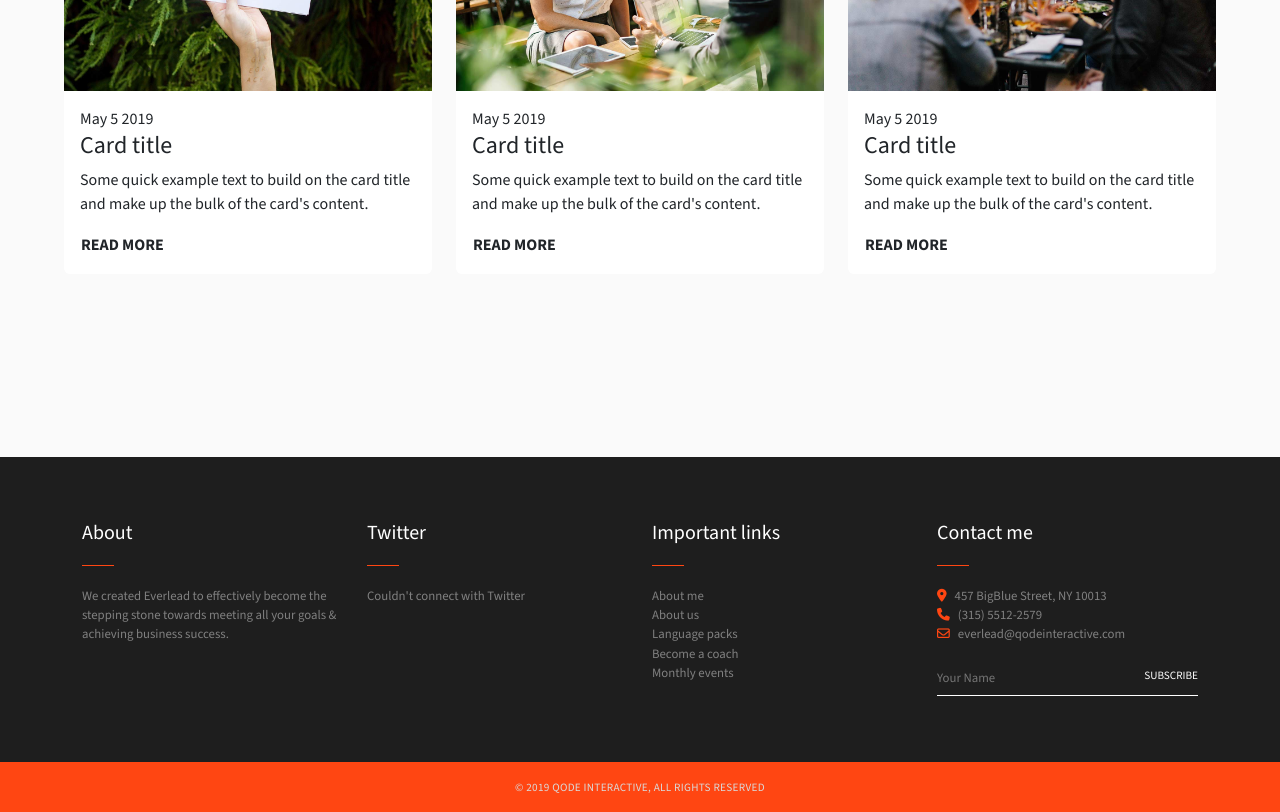
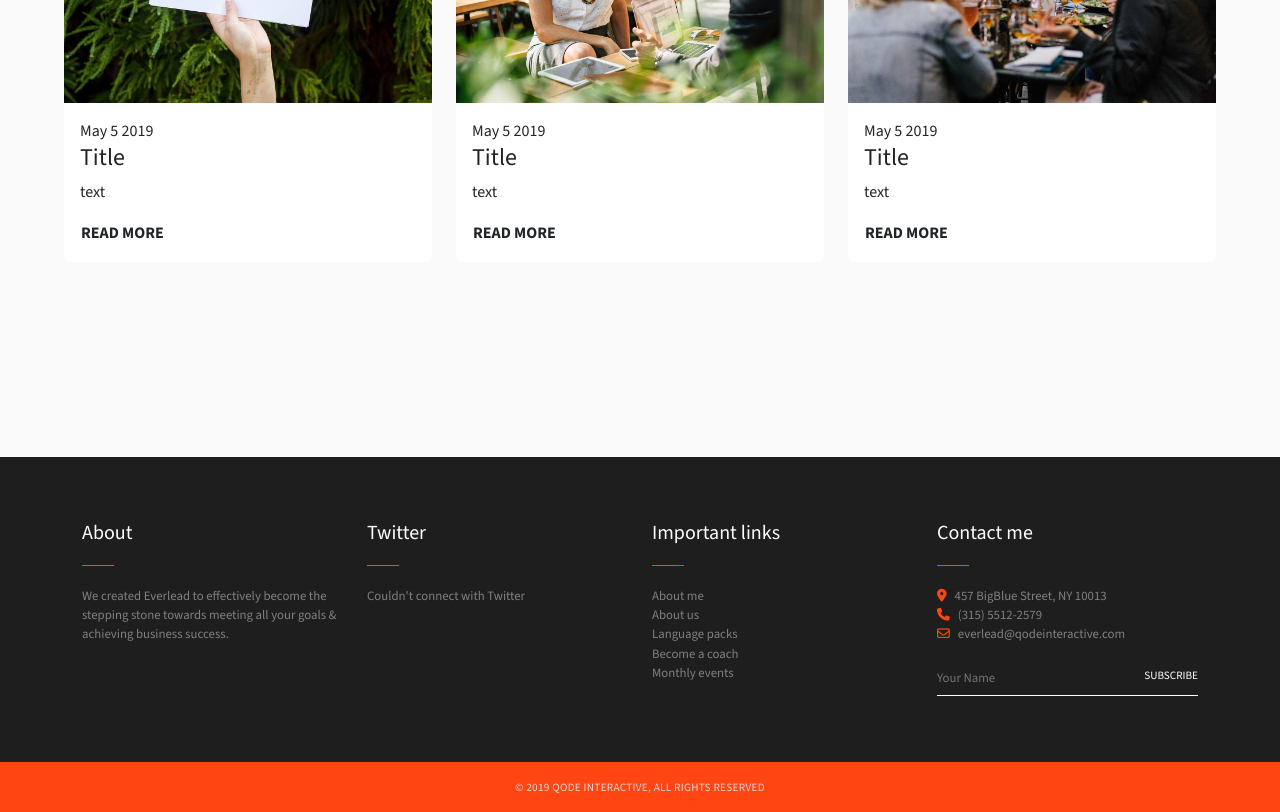
Before and after one commit to sabino-olivieri/proj-html-vuejs, a Vue app: page / in a window 1280 px wide. Shown: the part 3260-4072 px from the top of the page. Built offline with nearby package versions, Linux system fonts and the light colour scheme; a web font is replaced by a local one.

Commit message:
feat: AppCardCarousel adjustment, but still not work correctly

```diff
--- a/src/components/AppCardCarousel.vue
+++ b/src/components/AppCardCarousel.vue
@@ -1,110 +1,62 @@
-<script>
-export default {
-  data() {
-    return {
-      activeIndex: 0,
-      visibleCards: 3,
-    };
-  },
-  props: {
-    array: Array,
-  },
-  created() {
-    // this.startInt();
-  },
-  methods: {
-    getImagePath(Image) {
-      return new URL(`../assets/img/card-slider/${Image}`, import.meta.url).href;
-    },
-    showNext() {
-      // this.activeIndex === this.array.length - 1
-      //   ? (this.activeIndex = 0)
-      //   : this.activeIndex++;
-
-      this.visibleCards = Math.min(this.visibleCards + 1, this.array.length);
-      this.visibleCards = Math.max(this.visibleCards - 1, this.array.length);
-
-      // this.startIndex = (this.startIndex + 1) % this.array.length;
-      // this.visibleCards++;
-      // if (this.visibleCards > this.array.length) {
-      //   this.visibleCards = 3;
-      // }
-    },
-    showPrev() {
-      // this.activeIndex > 0
-      //   ? this.activeIndex--
-      //   : (this.activeIndex = this.array.length - 1);
-      this.visibleCards = Math.max(this.visibleCards - 1, 1);
-    },
-    startInt() {
-      this.interval = setInterval(() => {
-        this.showNext();
-      }, 5000);
-    },
-    clearInt() {
-      // console.log("stop:", this.isIntervalActive);
-
-      clearInterval(this.interval);
-    },
-  },
-};
-</script>
 
 <template>
   <div class="ms-container-90">
-    <div
-      id="carousel"
-      class="carousel slide"
-      v-on:mouseover="clearInt()"
-      v-on:mouseleave="startInt()"
-    >
+    <div id="carousel" class="carousel slide">
       <div class="carousel-inner">
         <div class="carousel-item gap-4">
-          <div
-            v-for="(curCard, index) in array.slice(0, visibleCards)"
-            class="card"
-          >
-            <img
-              :src="getImagePath(curCard.image)"
-              class="card-img-top"
-              alt="..."
-            />
+          <div v-for="curCard in visibleCards" class="card">
+            <img :src="getImagePath(curCard.image)" class="card-img-top" alt="Card Image" />
             <div class="card-body">
-              <span class="card-date">May 5 2019</span>
-              <h4 class="card-title">Card title</h4>
-              <p class="card-text">
-                Some quick example text to build on the card title and make up
-                the bulk of the card's content.
-              </p>
+              <span class="card-date">{{ curCard.date }}</span>
+              <h4 class="card-title">{{ curCard.title }}</h4>
+              <p class="card-text">{{ curCard.text }}</p>
               <a href="#" class="btn fw-bold">READ MORE</a>
             </div>
           </div>
         </div>
       </div>
-      <button
-        class="carousel-control-prev"
-        type="button"
-        data-bs-target="#carousel"
-        data-bs-slide="prev"
-        @click="showPrev()"
-      >
+      <button class="carousel-control-prev" type="button" data-bs-target="#carousel" data-bs-slide="prev" @click="showPrev()">
         <i class="fa-solid fa-arrow-left"></i>
-
         <span class="visually-hidden">Previous</span>
       </button>
-      <button
-        class="carousel-control-next"
-        type="button"
-        data-bs-target="#carousel"
-        data-bs-slide="next"
-        @click="showNext()"
-      >
+      <button class="carousel-control-next" type="button" data-bs-target="#carousel" data-bs-slide="next" @click="showNext()">
         <i class="fa-solid fa-arrow-right"></i>
         <span class="visually-hidden">Next</span>
       </button>
     </div>
   </div>
 </template>
+
+<script>
+export default {
+  data() {
+    return {
+      startIndex: 0,
+      visibleCards: this.array.slice(0, 3),
+    };
+  },
+  props: {
+    array: Array,
+  },
+  methods: {
+    getImagePath(image) {
+      return new URL(`../assets/img/card-slider/${image}`, import.meta.url).href;
+    },
+    showNext() {
+      if (this.array.length > this.visibleCards.length) {
+        this.startIndex = (this.startIndex + 1) % this.array.length;
+        this.visibleCards = this.array.slice(this.startIndex, this.startIndex + 3);
+      }
+    },
+    showPrev() {
+      if (this.array.length > this.visibleCards.length) {
+        this.startIndex = (this.startIndex - 1 + this.array.length) % this.array.length;
+        this.visibleCards = this.array.slice(this.startIndex, this.startIndex + 3);
+      }
+    },
+  },
+};
+</script>
 
 <style lang="scss" scoped>
 @use "../style/partials/mixins" as *;
--- a/src/pages/HomePage.vue
+++ b/src/pages/HomePage.vue
@@ -63,16 +63,28 @@ export default {
       ],
       cardImages: [
         {
-          image: "image-1.jpg"
+          image: "image-1.jpg",
+          date: "May 5 2019",
+          title: "Title",
+          text: "text"
         },
         {
-          image: "image-2.jpg"
+          image: "image-2.jpg",
+          date: "May 5 2019",
+          title: "Title",
+          text: "text"
         },
         {
-          image: "image-3.jpg"
+          image: "image-3.jpg",
+          date: "May 5 2019",
+          title: "Title",
+          text: "text"
         },
         {
-          image: "image-4.jpg"
+          image: "image-4.jpg",
+          date: "May 5 2019",
+          title: "Title",
+          text: "text"
         },
       ]
     };
```
